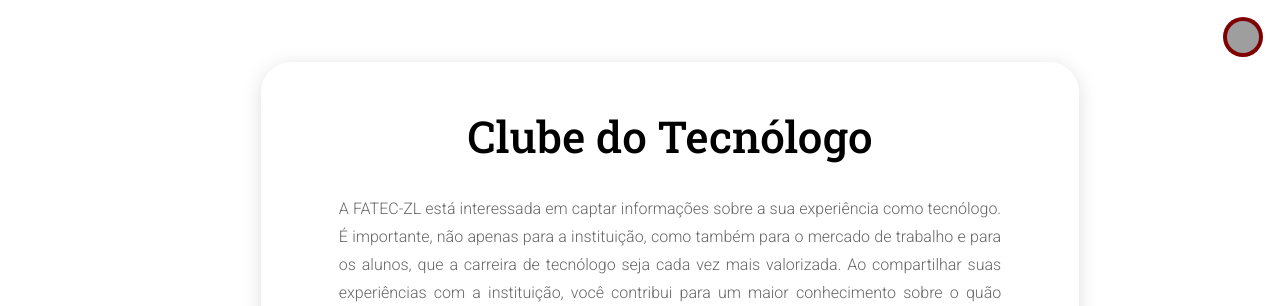
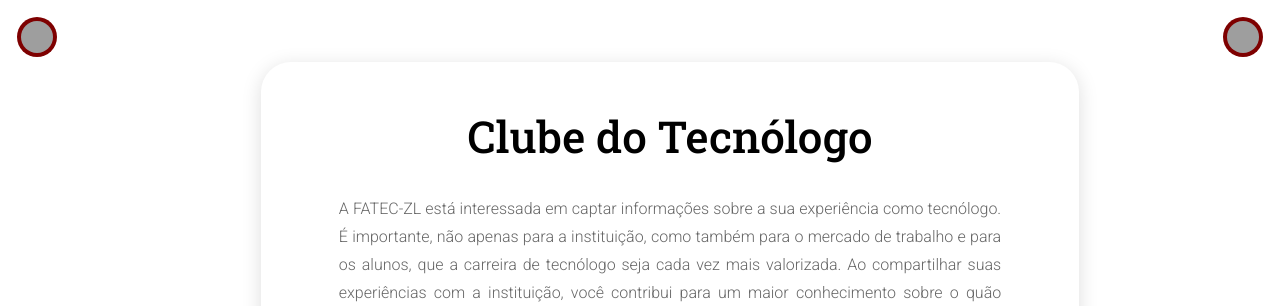
Before and after one commit to MDellaCS/clube_tecnologo, a PHP site: page /form.php in a window 1280 px wide. Shown: the top 306 px of the page. Run offline with PHP 8.4, Linux system fonts and the light colour scheme; grey boxes are pictures that could not be loaded.

Commit message:
Novo btn voltar

```diff
--- a/form.php
+++ b/form.php
@@ -3,7 +3,7 @@
 
 <head>
     <meta charset="UTF-8">
-    <link rel="icon" type="image/x-icon" href="../../admin/imagens/favicon.ico">
+    <link rel="icon" type="image/x-icon" href="admin/imagens/favicon.ico">
     <link rel="preconnect" href="https://fonts.googleapis.com">
     <link rel="preconnect" href="https://fonts.gstatic.com" crossorigin>
     <link href="https://fonts.googleapis.com/css2?family=Roboto:wght@300;400;500;700&display=swap" rel="stylesheet">
@@ -21,6 +21,8 @@
         action="<?= htmlspecialchars('formResult.php'); ?>" autocomplete="on">
 
         <div>
+            <img onclick="" class="icon btn floatL"
+                src="https://img.icons8.com/ios-filled/100/FFFFFF/long-arrow-left.png" />
             <img onclick="invertTheme()" class="icon btn floatR" />
         </div>
 
```
